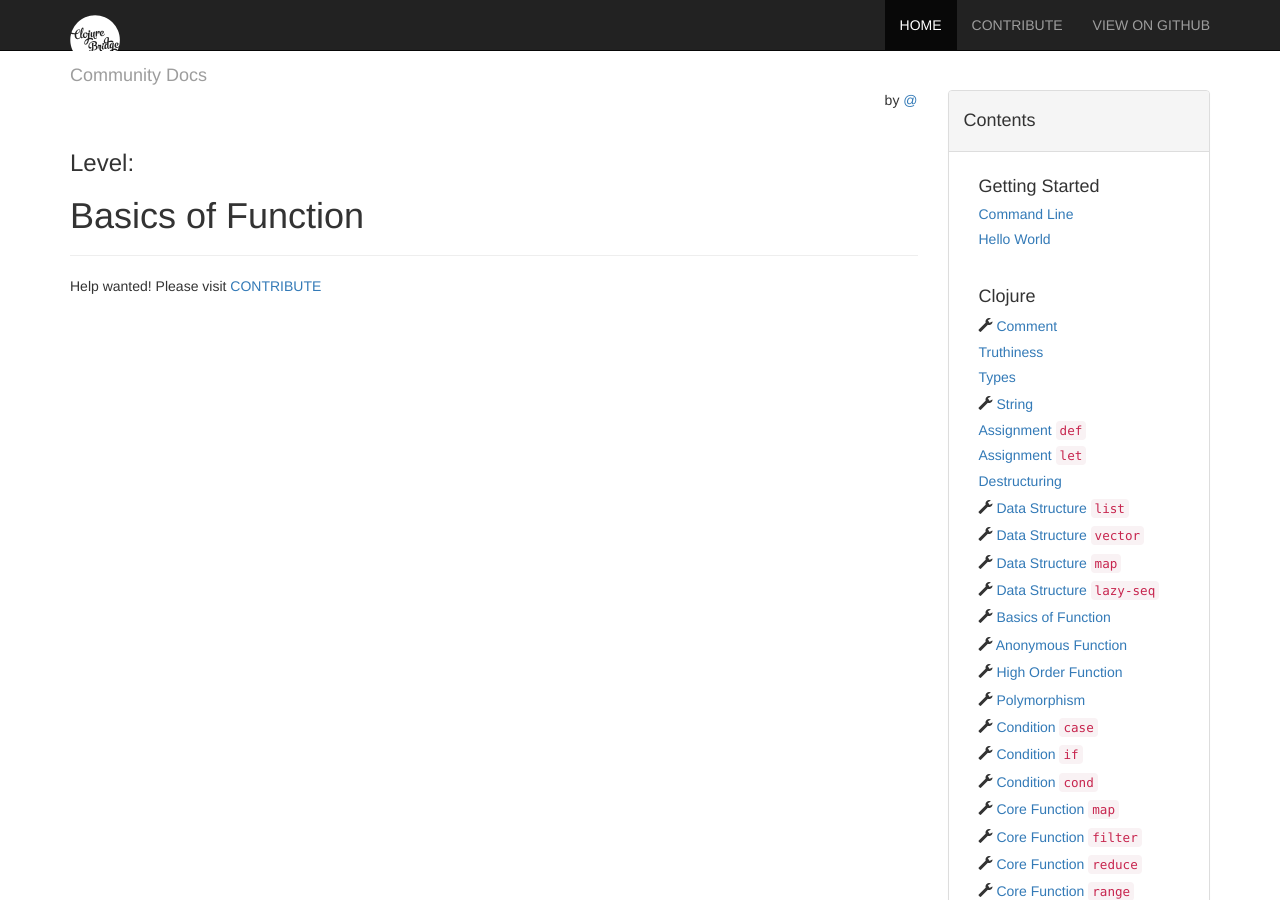
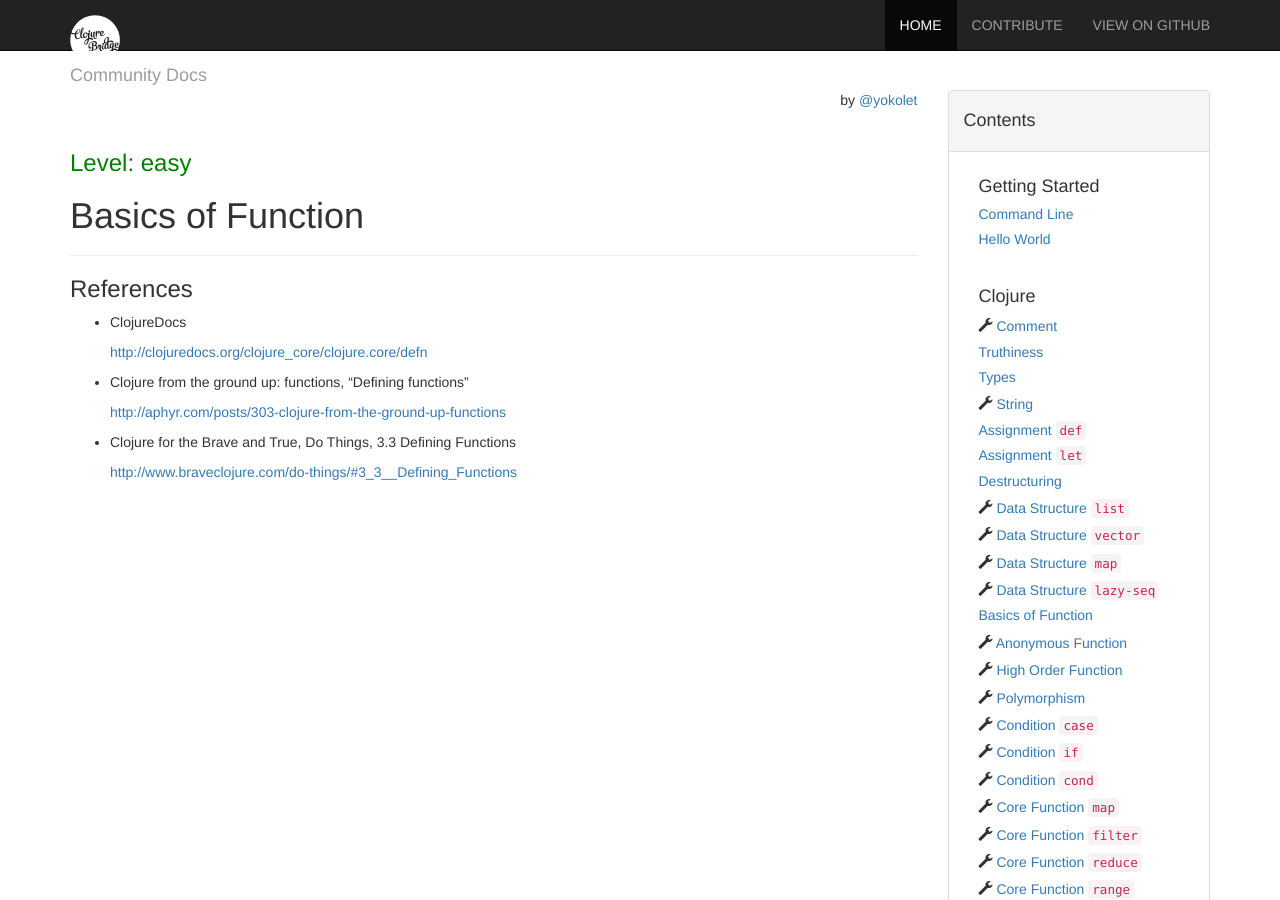
Before and after one commit to ClojureBridge/community-docs, a Jekyll site: the page built from docs/clojure/function-creation.md, in a window 1280 px wide and 900 px high. Built offline with Jekyll 4.4.1, drawn with Linux system fonts in a browser that asks for light colours; nearby versions of some CDN libraries.

Commit message:
Just started function creation

```diff
--- a/_data/clojure.yml
+++ b/_data/clojure.yml
@@ -39,7 +39,6 @@
 
 - title: Basics of Function
   permalink: /docs/clojure/function-creation/
-  todo: true
 
 - title: Anonymous Function
   permalink: /docs/clojure/anonymous-function/
--- a/docs/clojure/function-creation.md
+++ b/docs/clojure/function-creation.md
@@ -2,8 +2,22 @@
 layout: docs
 title: Basics of Function
 permalink: /docs/clojure/function-creation/
-level:
-author:
+level: easy
+author: yokolet
 ---
 
-Help wanted! Please visit  [CONTRIBUTE]({{ site.baseurl }}/docs/contribute)
+### References
+
+- ClojureDocs
+
+    [http://clojuredocs.org/clojure_core/clojure.core/defn](http://clojuredocs.org/clojure_core/clojure.core/defn)
+
+
+- Clojure from the ground up: functions, "Defining functions"
+
+    [http://aphyr.com/posts/303-clojure-from-the-ground-up-functions](http://aphyr.com/posts/303-clojure-from-the-ground-up-functions)
+
+
+- Clojure for the Brave and True, Do Things, 3.3 Defining Functions
+
+    [http://www.braveclojure.com/do-things/#3_3__Defining_Functions](http://www.braveclojure.com/do-things/#3_3__Defining_Functions)
```
